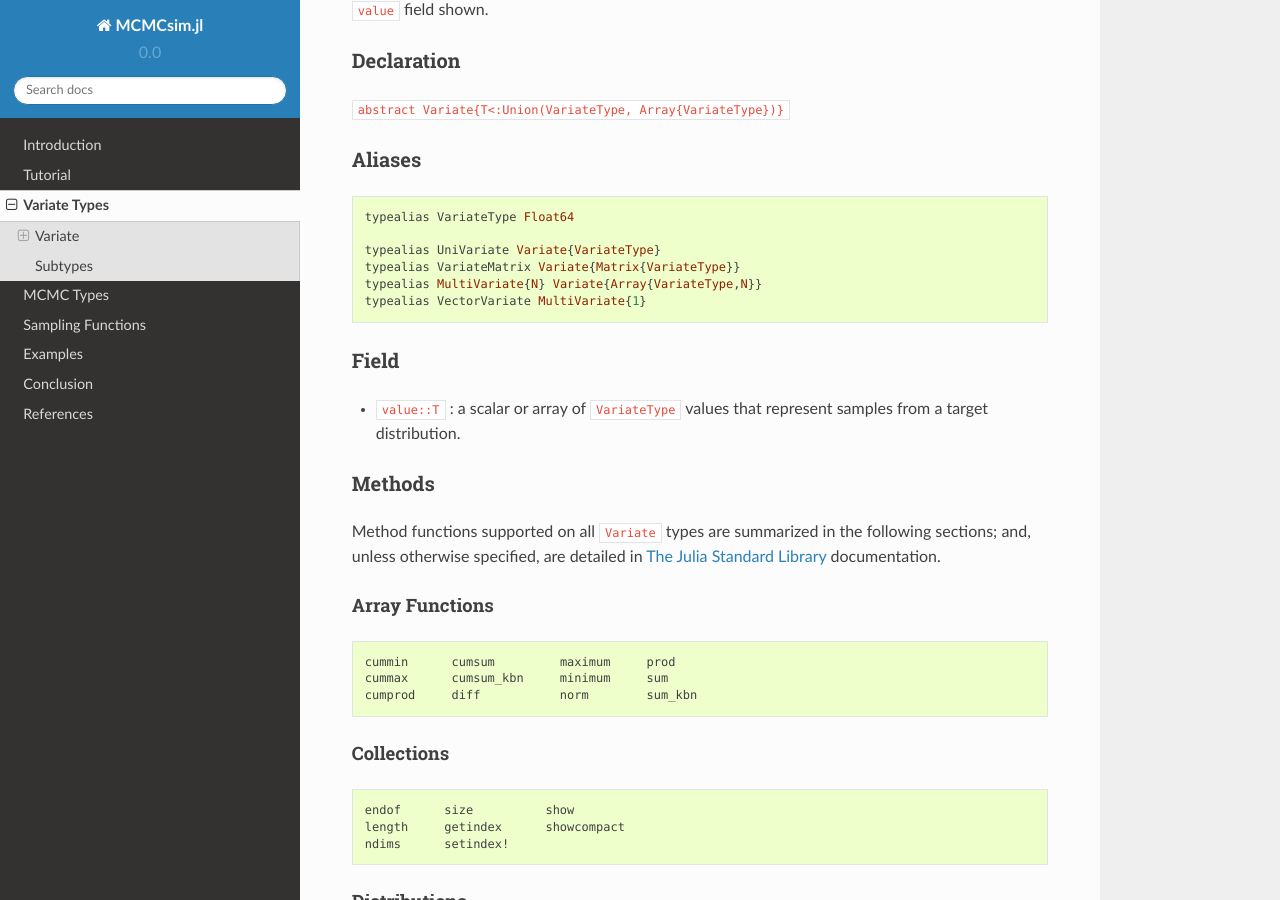
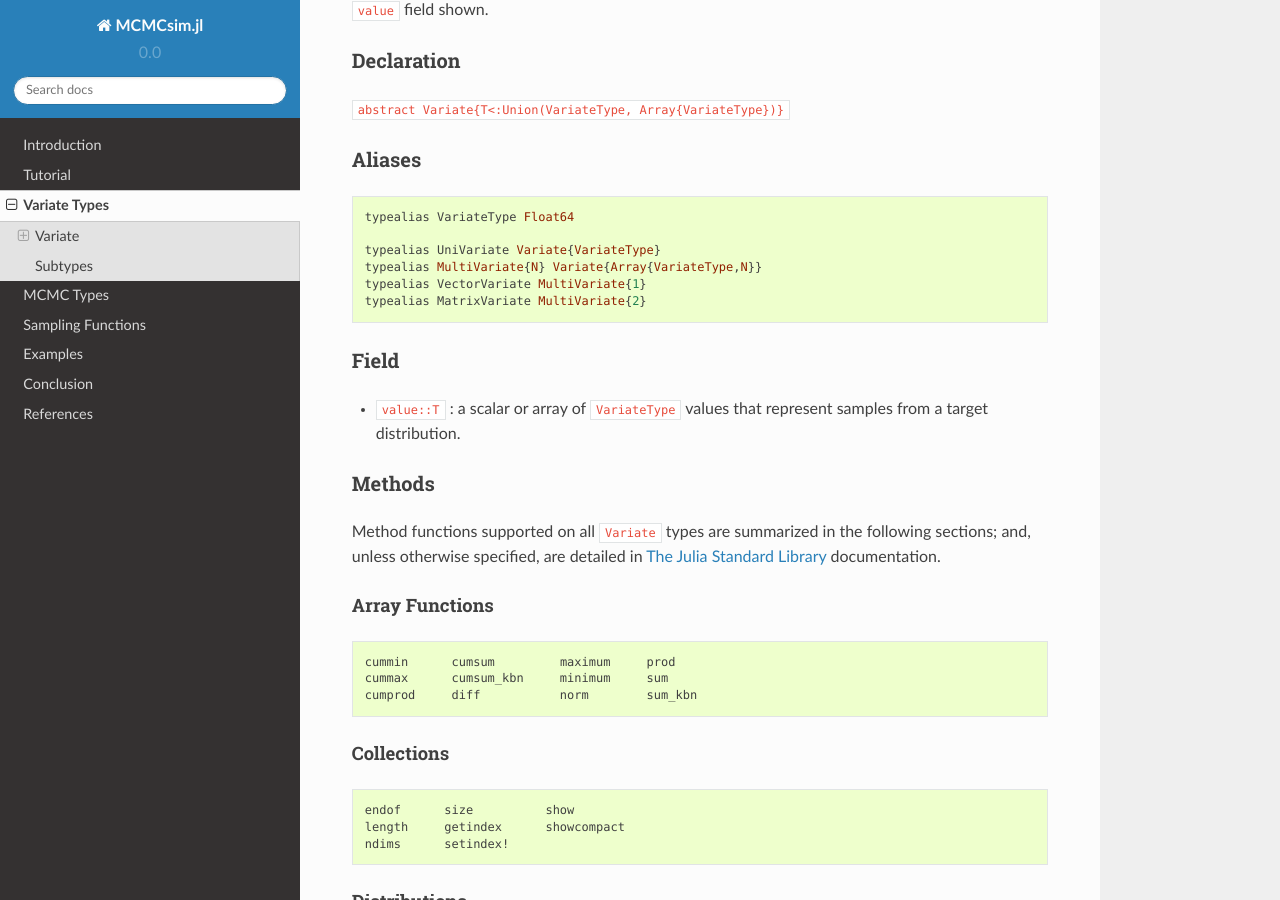
Before and after one commit to brian-j-smith/Mamba.jl, a Sphinx documentation site: the page built from doc/variate.rst, in a window 1280 px wide and 900 px high, scrolled down 413 px. Built offline with Sphinx 7.4.7 and the Read the Docs theme 2.0.0, drawn with Linux system fonts in a browser that asks for light colours; formulas are drawn with MathJax 3.

Commit message:
Rename 'VariateMatrix' type to 'MatrixVariate'.

```diff
--- a/doc/variate.rst
+++ b/doc/variate.rst
@@ -21,7 +21,7 @@ Aliases
 ^^^^^^^
 
 .. index:: MultiVariate
-.. index:: VariateMatrix
+.. index:: MatrixVariate
 .. index:: UniVariate
 .. index:: VectorVariate
 .. index:: VariateType
@@ -31,9 +31,9 @@ Aliases
 	typealias VariateType Float64
 
 	typealias UniVariate Variate{VariateType}
-	typealias VariateMatrix Variate{Matrix{VariateType}}
 	typealias MultiVariate{N} Variate{Array{VariateType,N}}
 	typealias VectorVariate MultiVariate{1}
+	typealias MatrixVariate MultiVariate{2}
 
 Field
 ^^^^^
```
Also changed, not shown: 1 other file.
